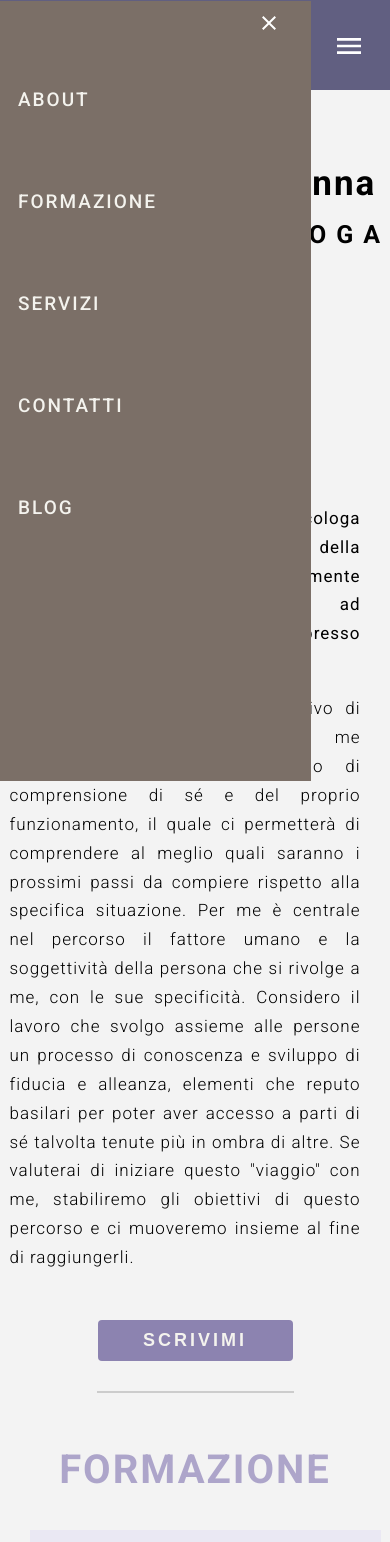
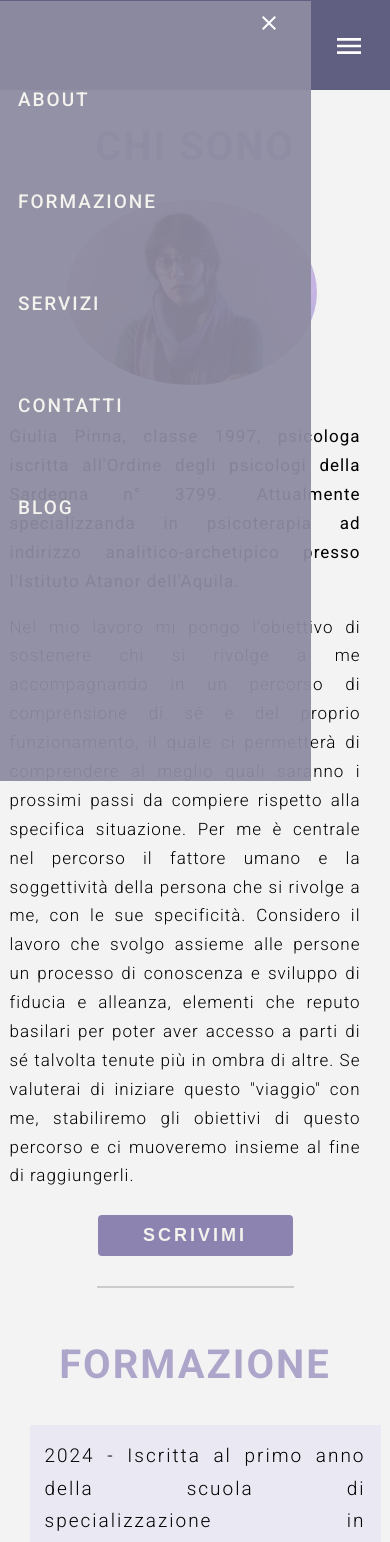
Before and after one commit to stynoap/sitopsy-React, a React (Create React App) app: page / in a window 390 px wide. Shown: the top 1542 px of the page. Built offline with nearby package versions, Linux system fonts and the light colour scheme.

Commit message:
modifiche media query

```diff
--- a/src/Components/About/About.css
+++ b/src/Components/About/About.css
@@ -66,7 +66,7 @@ h2{
     letter-spacing: 3px;
     font-weight: 800;
     margin-bottom: 10px;
-    margin-top: -15px;
+    margin-top: -38px;
   }
 
   .scrivimi:hover {
@@ -88,13 +88,17 @@ h2{
 @media (max-width: 768px) {
     /* Adatta le dimensioni dell'immagine per schermi più piccoli */
     .immagine-profilo {
-      width: 150px; /* Occupa tutta la larghezza del contenitore */
-      height: 150px; /* Adatta l'altezza proporzionalmente alla larghezza */
-      border-radius:100%;
+      width: 250px; /* Occupa tutta la larghezza del contenitore */
+      height: 185px; /* Adatta l'altezza proporzionalmente alla larghezza */
+      border-radius:120%;
       margin-right: 15px;
       align-self: center;
       margin-top: 10px;
       margin-bottom: 20px;
+    }
+
+    .sez-chi-sono{
+      margin-top: 0px;
     }
 
     .descrizione{
--- a/src/Components/Header/Header.css
+++ b/src/Components/Header/Header.css
@@ -37,3 +37,9 @@ div h1{
     letter-spacing: 2px;
     font-size: 35px;
 }
+
+@media (max-width: 768px) {
+    .header{
+        display: none;
+    }
+}
--- a/src/Components/Menu/menu.css
+++ b/src/Components/Menu/menu.css
@@ -84,7 +84,7 @@ a:active {
 
     .menu {
 
-        background-color: #7b6f67;
+        background-color: #8e8ca1f0;
         padding: 10px;
         display: none;
         position: absolute;
```
